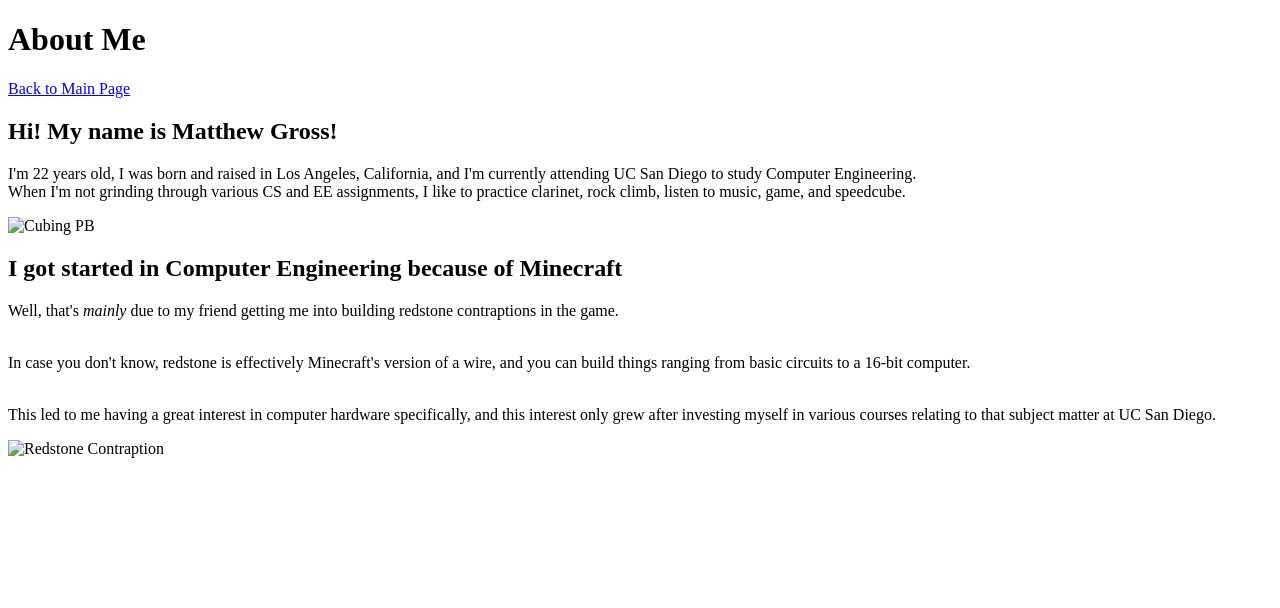
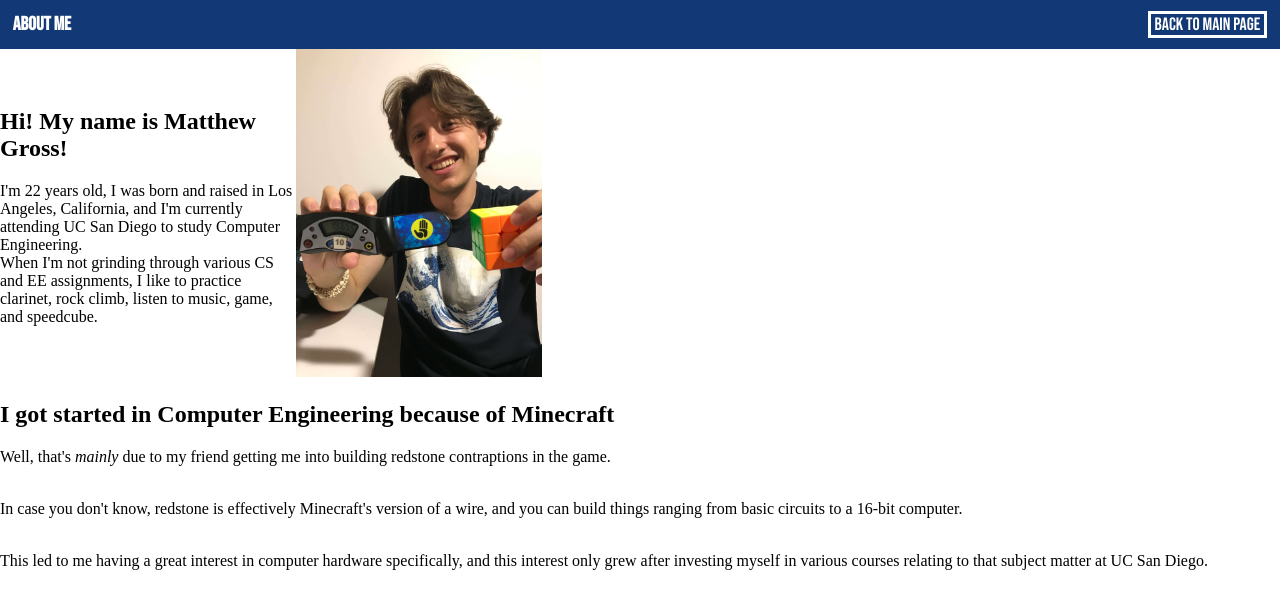
Before and after one commit to maarongross/cse134-hw3, a plain HTML site: page pages/about_me.html in a window 1280 px wide. Drawn offline with Linux system fonts and the light colour scheme.

Commit message:
started working on about me

```diff
--- a/pages/about_me.html
+++ b/pages/about_me.html
@@ -5,7 +5,8 @@
     <meta name="viewport" content="width=device-width, initial-scale=1.0">
     <meta http-equiv="X-UA-Compatible" content="ie=edge">
     <title>About Me</title>
-    <link rel="icon" href="images/favicon.ico" type="image/x-icon">
+    <link rel="icon" href="/images/favicon.ico" type="image/x-icon">
+    <link rel="stylesheet" href="/styles/about_me.css"
   </head>
   <body>
     <header>
@@ -13,26 +14,23 @@
       <a href="/index.html">Back to Main Page</a>
     </header>
     <main>
-      <section>
-        <h2>Hi! My name is Matthew Gross!</h2>
-        <p>I'm 22 years old, I was born and raised in Los Angeles, California, and I'm currently attending UC San Diego to study Computer Engineering.<br>
+      <div id="introduction">
+        <section>
+          <h2>Hi! My name is Matthew Gross!</h2>
+          <p>I'm 22 years old, I was born and raised in Los Angeles, California, and I'm currently attending UC San Diego to study Computer Engineering.<br>
           When I'm not grinding through various CS and EE assignments, I like to practice clarinet, rock climb, listen to music, game, and speedcube.</p>
+        </section>
         <picture>
-          <source media="(min-width:650px)" srcset="cubing_pb.jpg">
-          <source media="(min-width:465px)" srcset="cubing_pb.jpg">
-          <img src="cubing_pb.jpg" alt="Cubing PB" style="width:auto;">
+          <source media="(min-width:1024px)" srcset="/images/cubing_pb.JPG">
+          <source media="(min-width:451px)" srcset="/images/cubing_pb.JPG">
+          <img src="/images/cubing_pb.JPG" alt="Cubing PB">
         </picture>
-      </section>
-      <section>
+      </div>
+      <section id="comp-eng">
         <h2>I got started in Computer Engineering because of Minecraft</h2>
         <p>Well, that's <em>mainly</em> due to my friend getting me into building redstone contraptions in the game.</p><br>
           <aside>In case you don't know, redstone is effectively Minecraft's version of a wire, and you can build things ranging from basic circuits to a 16-bit computer.</aside><br>
           <p>This led to me having a great interest in computer hardware specifically, and this interest only grew after investing myself in various courses relating to that subject matter at UC San Diego.</p>
-        <picture>
-          <source media="(min-width:650px)" srcset="redstone.jpg">
-          <source media="(min-width:465px)" srcset="redstone.jpg">
-          <img src="redstone.jpg" alt="Redstone Contraption" style="width:auto;">
-        </picture>
       </section>
     </main>
     <footer>
--- /dev/null
+++ b/styles/about_me.css
@@ -0,0 +1,83 @@
+@media (min-width: 1024px) {
+    h1 {
+        font-size: 1.5dvw;
+    }
+
+    a {
+        font-size: 1.4dvw;
+    }
+}
+
+@media (min-width: 451px) and (max-width: 1023px) {
+    h1 {
+        font-size: 3dvw;
+    }
+}
+
+@media (max-width: 450px) {
+    h1 {
+        font-size: 5dvw;
+    }
+}
+
+@font-face {
+    font-family: "Bebas Neue";
+    src: url("/fonts/BebasNeue-Regular.ttf");
+}
+
+:root {
+    --my-blue: #123875;
+    --beige-white: #ebe8e1;
+}
+
+body {
+    margin: 0;
+    margin-top: -5dvw; /* fixes white space on top of screen */
+    padding: 0;
+}
+
+header {
+    background-color: var(--my-blue, royalblue);
+    color: white;
+    display: flex;
+    justify-content: space-between;
+    align-items: center;
+    padding-left: 1dvw;
+    padding-right: 1dvw;
+    /* for making header move with scroll */
+    top: 0;
+    position: sticky;
+    z-index: 3;
+}
+
+h1 {
+    font-family: "Bebas Neue", Arial, Helvetica, sans-serif;
+}
+
+a {
+    font-family: "Bebas Neue", Arial, Helvetica, sans-serif;
+    text-decoration: none;
+    color: white;
+    border-color: white;
+    border-style: solid;
+    padding-left: 4px;
+    padding-right: 4px;
+    transition: all .1s ease-in;
+}
+
+a:hover {
+    color: var(--my-blue, royalblue);
+    background-color: white;
+}
+
+#introduction {
+    padding-top: 5dvw;
+    display: flex;
+    flex-direction: row;
+    align-items: center;
+    justify-content: space-evenly;
+}
+
+picture > img{
+    max-width: 25%;
+}
```
Also changed, not shown: images/cubing_pb.JPG (added).
